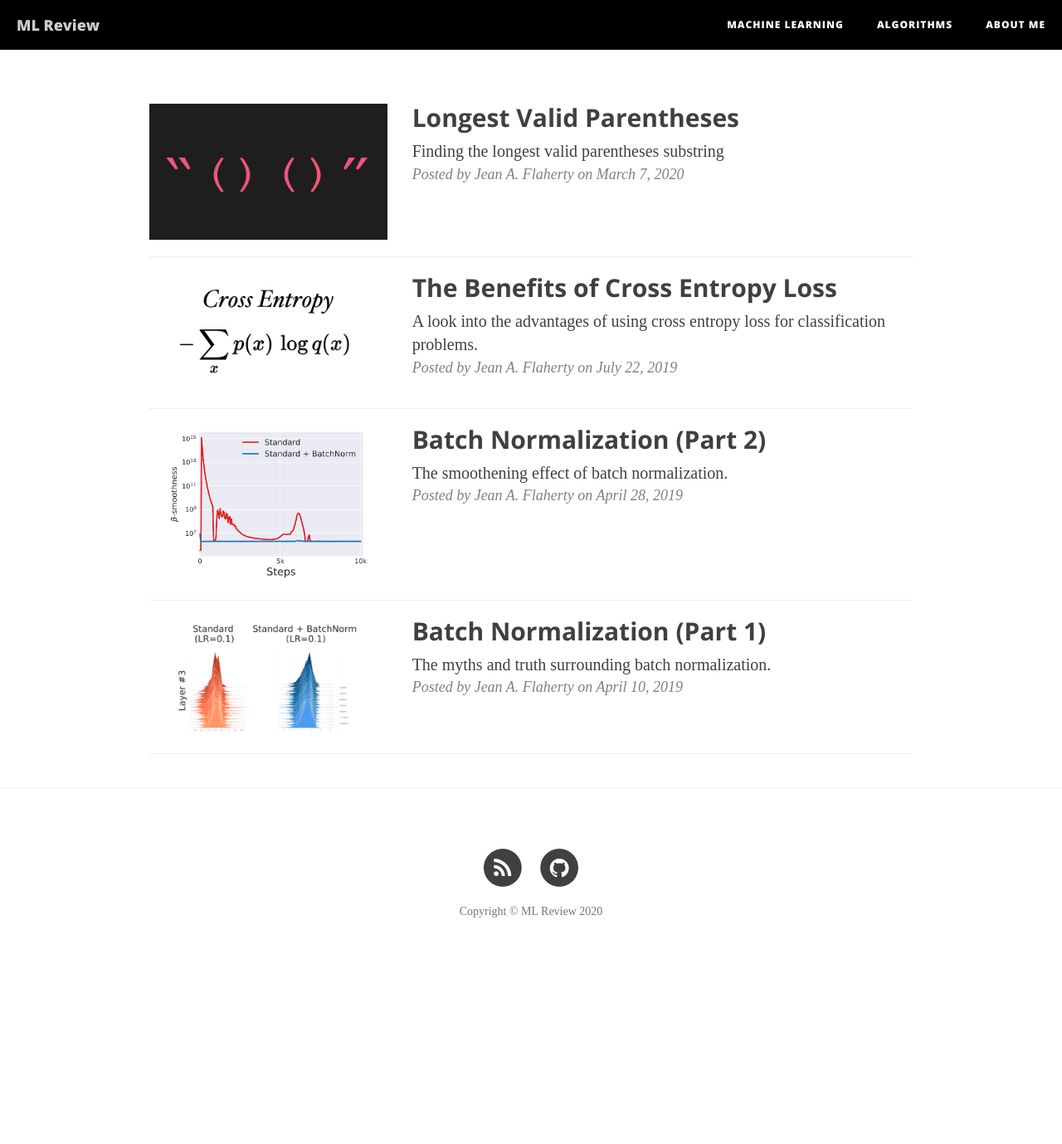
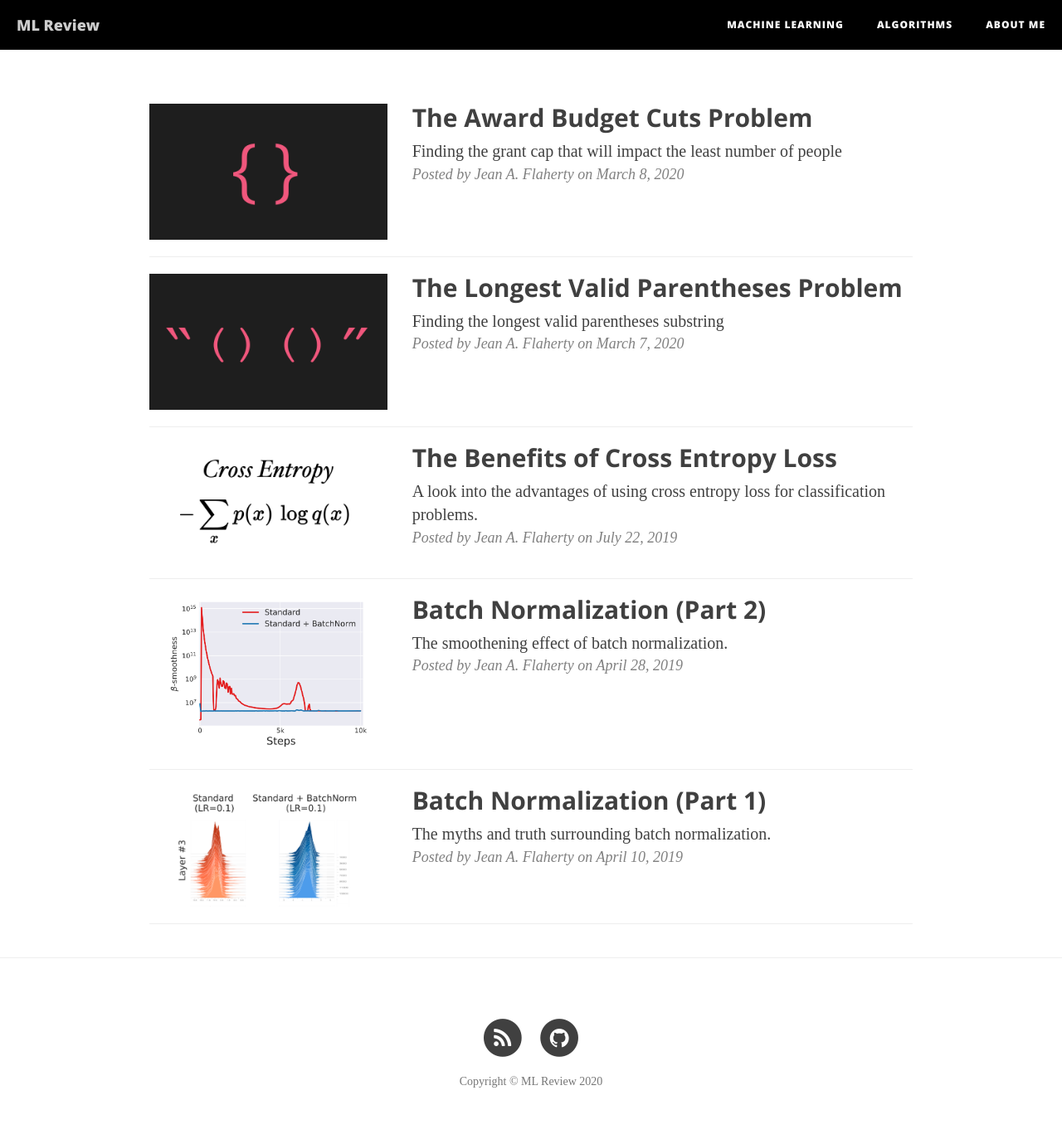
Before and after one commit to kobejean/kobejean.github.io, a Jekyll site: the page built from index.html, in a window 1280 px wide. Shown: the whole page at 83% size. Built offline with Jekyll 4.4.1, drawn with Linux system fonts in a browser that asks for light colours; nearby versions of some CDN libraries; formulas are drawn with MathJax 3; the list of posts is cut into pages by our own code; before the commit the page ends 1174 px from its top, so only the background shows below that; part of the change alters nothing that is shown.

Commit message:
finished The Award Budget Cuts Problem

````diff
--- a/_posts/2020-03-07-longest-valid-parentheses.md
+++ b/_posts/2020-03-07-the-longest-valid-parentheses-problem.md
@@ -1,6 +1,6 @@
 ---
 layout:     post
-title:      "Longest Valid Parentheses"
+title:      "The Longest Valid Parentheses Problem"
 subtitle:   "Finding the longest valid parentheses substring"
 date:       2020-03-07 12:00
 author:     "Jean A. Flaherty"
@@ -73,7 +73,7 @@ class Solution {
 
 ## Proof
 
-Definitions:
+#### Definitions:
 
 |Terminology|Symbol|Meaning|Example|
 |-----------|------|-------|-------|
@@ -83,42 +83,42 @@ Definitions:
 |Subsequence 2|$$S_2$$|The subsequence that follows the last ] or spans entire sequence if ] is not present.|In $$()]()[(())$$ $$ S_2 = ()[(()) $$|
 |-----------|------|-------|-------|
 
-Observation 1:
+#### Observation 1:
 > Since $$[$$ and $$]$$ are invalid, no valid sequence will contain them. Thus
 the problem can be narrow down to searching among the subsequences delimited by
 $$[$$ and $$]$$ which are themselves all valid subsequences.
 
-Observation 2:
+#### Observation 2:
 > We do not have to consider the subsequences of a valid sequence because we
 are looking for the longest valid sequence.
 
-Observation 3:
+#### Observation 3:
 > $$[$$ never precedes $$]$$ because if it did, the two unmatched parentheses
 could be matched with each other and no longer be invalid.
 
-Observation 4:
+#### Observation 4:
 > Because of observation 3 and the fact that $$S_1$$ and $$S_2$$ either share
 borders or overlap, $$S_1$$ and $$S_2$$ together span the entire sequence.
 
-Observation 5:
+#### Observation 5:
 > There are no valid subsequences that partially overlap $$S_1$$ and/or $$S_2$$
 because the borders of $$S_1$$ and $$S_2$$ are either an invalid parenthesis or
 out of sequence. In other words all valid sequences are
 subsequences of and fully inside $$S_1$$ and/or $$S_2$$ individually.
 
-Observation 6:
+#### Observation 6:
 > With observation 4 & 5 we can see that the longest valid subsequence will be
 in $$S_1$$ and/or $$S_2$$. Thus if we know the max valid length in both $$S_1$$
 and $$S_2$$, then the problem for the entire sequence could be solved by taking
 the max of those two max lengths.
 
-Observation 7:
+#### Observation 7:
 > By definition $$S_1$$ does not contain $$[$$ and $$S_2$$ does not contain
 $$]$$. This fact combined with observation 1 & 2 means that valid sequences
 are delimited by $$]$$ in $$S_1$$ and $$[$$ in $$S_2$$ and the max length of
 the delimited sequences are the solutions for $$S_1$$ and $$S_2$$ respectively.
 
-Lemma - The `solveSubproblem` algorithm solves $$S_1$$ and $$S_2$$ individually:
+#### Lemma - The `solveSubproblem` algorithm solves $$S_1$$ and $$S_2$$ individually:
 > `solveSubproblem(seq: AnySequence(s), close: ")")`
 scans the sequence left to right incrementing the balance when $$($$ and
 decrementing when $$)$$. When balance is < 0 we know that we've encountered an
@@ -132,7 +132,7 @@ A symmetric argument can be used to show that
 `solveSubproblem(seq: AnySequence(s.reversed()), close: "(")` solves $$S_2$$ by
 doing the same thing in reverse. Q.E.D.
 
-Proof - The `longestValidParentheses` algorithm solves the problem for the entire sequence:
+#### Proof - The `longestValidParentheses` algorithm solves the problem for the entire sequence:
 > The `longestValidParentheses` algorithm solves the problem by first solving
 $$S_1$$ and $$S_2$$ with `solveSubproblem` and returning the max of the two results.
 By observation 6 this solves the problem for the entire sequence. Q.E.D.
--- /dev/null
+++ b/_posts/2020-03-08-the-award-budget-cuts-problem.md
@@ -0,0 +1,134 @@
+---
+layout:     post
+title:      "The Award Budget Cuts Problem"
+subtitle:   "Finding the grant cap that will impact the least number of people"
+date:       2020-03-08 12:00
+author:     "Jean A. Flaherty"
+header-img: "img/algorithms/algorithms-thumbnail.png"
+category:   algorithms
+tags:       [algorithms]
+---
+
+## The Problem
+
+This is a problem that can be found on [pramp](http://pramp.com) and is called
+the Award Budget Cuts problem. This is a write up that will describe and prove
+a better solution than the one provided by pramp. The problem is described
+as follows:
+
+The awards committee of your alma mater (i.e. your college/university) asked for your assistance with a budget allocation problem they’re facing. Originally, the committee planned to give `N` research grants this year. However, due to spending cutbacks, the budget was reduced to `newBudget` dollars and now they need to reallocate the grants. The committee made a decision that they’d like to impact as few grant recipients as possible by applying a maximum `cap` on all grants. Every grant initially planned to be higher than `cap` will now be exactly `cap` dollars. Grants less or equal to `cap`, obviously, won’t be impacted.
+
+Given an array `grantsArray` of the original grants and the reduced budget `newBudget`, write a function `findGrantsCap` that finds in the most efficient manner a `cap` such that the least number of recipients is impacted and that the new budget constraint is met (i.e. sum of the `N` reallocated grants equals to `newBudget`).
+
+Analyze the time and space complexities of your solution.
+
+#### Example:
+
+```yml
+input:  grantsArray = [2, 100, 50, 120, 1000], newBudget = 190
+
+output: 47 # and given this cap the new grants array would be
+           # [2, 47, 47, 47, 47]. Notice that the sum of the
+           # new grants is indeed 190
+```
+#### Constraints:
+
+- [time limit] 5000ms
+- [input] `grantsArray: Array<Double>`
+  * 0 ≤ `grantsArray.length` ≤ 20
+  * 0 ≤ `grantsArray[i]`
+- [input] `newBudget: Double`
+- [output] `Double`
+
+## Solution
+
+Here's a solution implemented in swift:
+
+```swift
+import Foundation
+
+func findGrantsCap(grantsArray: [Double], newBudget: Double) -> Double {
+  let n = grantsArray.count
+  // avoid zero devision
+  if n == 0 {
+    return 0
+  }
+  // sort in increasing order - O(n log(n))
+  var grantsArray = grantsArray.sorted()
+  // affect_count will be the number of grants affected but we'll start out assuming everyone is affected
+  var affect_count = Double(n)
+  // as we traverse the array of grants we'll update remBudget to reflect the remaining budget
+  // so that when we know among how many grants we want to divide the remaining budget
+  var remBudget = newBudget
+  // we will start by assuming that all grants will be affected and divide the remaining budget equally
+  // and if we find the assumption to be wrong, we will keep updating this number
+  var dividedRemBudget = remBudget / affect_count
+  for i in 0..<n-1 {
+    if (grantsArray[i] < dividedRemBudget) {
+      // if the current grant is less than our cap lower bound
+      // we know that the current grant will not be affected
+      affect_count -= 1.0
+      // update remBudget to the budget remaining for the remaining grants
+      remBudget -= grantsArray[i]
+      // recompute lower bound on cap
+      dividedRemBudget = remBudget / affect_count
+    } else {
+      // we have found the actual cap, proof will be provided below
+      break
+    }
+  }
+  // after the for loop is done dividedRemBudget == cap
+  return dividedRemBudget
+}
+```
+
+## Complexity Analysis
+
+- Time complexity: $$O(n log(n))$$ due to sorting but could have been $$O(n)$$
+for a single traversal if the `grantsArray` was presorted.
+- Space complexity: $$O(1)$$. Only a handful of extra integer and double variables.
+
+## Proof
+
+Definitions:
+
+|Symbol|Meaning|Example|
+|------|-------|-------|
+|$$g_i$$|The i-th smallest grant.|If `grantsArray`$$= [30,20,40]$$, then $$g_2 = 30$$|
+|$$r_i$$|The remaining budget when the i smallest grants are budgeted. $$r_i = newBudget - \sum_{j=1}^i(g_j)$$|If `grantsArray`$$= [30,20,40]$$ and `newBudget` $$= 60$$, then $$r_2 = 10$$|
+|$$k_i$$|The remaining number of grants to budget when the i smallest grants are budgeted. $$k_i = n - i$$|If `grantsArray`$$= [30,20,40]$$ and `newBudget` $$= 60$$, then $$k_1 = 2$$|
+|$$d_i$$|The divided remaining budget when the i smallest grants are budgeted. $$\frac{r_i}{k_i}$$|If `grantsArray`$$= [30,20,40]$$ and `newBudget` $$= 60$$, then $$d_1 = 15$$|
+|------|-------|-------|
+
+Observation 1:
+> If a grant is unaffected then all smaller or equal grants are also
+unaffected. This means there is some threshold where grants get large enough to get capped.
+This also means we can greedily select from the smallest grants to determine the
+unaffected grants if we know how to determine the threshold.
+
+Observation 2:
+> `dividedRemBudget` tells us what the cap would be if the current grant
+`grantsArray[i]` was the first grant to get capped thus if `grantsArray[i] < dividedRemBudget`
+then `grantsArray[i]` is definitely not getting capped.
+
+Observation 3:
+> When `grantsArray[i] < dividedRemBudget` or equivalently $$g_i < d_{i-1}$$
+then $$d_{i-1} = \frac{d_{i-1} \cdot (k_{i-1}-1)}{k_{i-1}-1} = \frac{r_{i-1}-d_{i-1}}{k_{i-1}-1} < \frac{r_{i-1}-g_i}{k_{i-1}-1} = \frac{r_i}{k_i} = d_i$$ or more succinctly $$d_{i-1}< d_i$$. By the same argument we can show that when `grantsArray[i] >= dividedRemBudget` or equivalently $$g_i >= d_{i-1}$$ then $$d_{i-1} >= d_i$$.
+
+Observation 4:
+> Once `grantsArray[i] >= dividedRemBudget` or equivalently $$g_i >= d_{i-1}$$ then $$d_{i-1} >= d_i$$ for all the
+remaining grants because $$g_i$$ keeps increasing and by observation 3 $$d_{i-1}$$
+keeps decreasing only making the inequality `grantsArray[i] >= dividedRemBudget` wider or at the least the same.
+Therefore there is some threshold where the divided remaining budget $$d_i$$ starts decreasing or staying the same.
+
+Observation 5:
+> The first grant where `grantsArray[i] >= dividedRemBudget` is the first grant to get capped (or be equal) to the cap.
+If the first to get capped (or be equal) came before this grant this would contradict observation 2.
+If the first to get capped (or be equal) came after this grant, the fact that $$d_i$$ will keep decreasing (observation 4)
+tells us that our cap will be smaller (or be equal) to `grantsArray[i]` which contradicts our assumption.
+Thus the first grant where `grantsArray[i] >= dividedRemBudget` is the first grant to get capped (or be equal) to the cap.
+This also means that this is the threshold mentioned in Observation 1.
+
+Proof:
+> As the for loop stops when `grantsArray[i] >= dividedRemBudget` at the first grant to get capped (Observation 5), and `dividedRemBudget`$$= d_{i-1}$$. `dividedRemBudget` gives us the cap amount because it is the remaining budget
+divided among the $$k_{i-1}$$ affected grants. Q.E.D.
````
Also changed, not shown: img/algorithms/algorithms-thumbnail.png (added).
